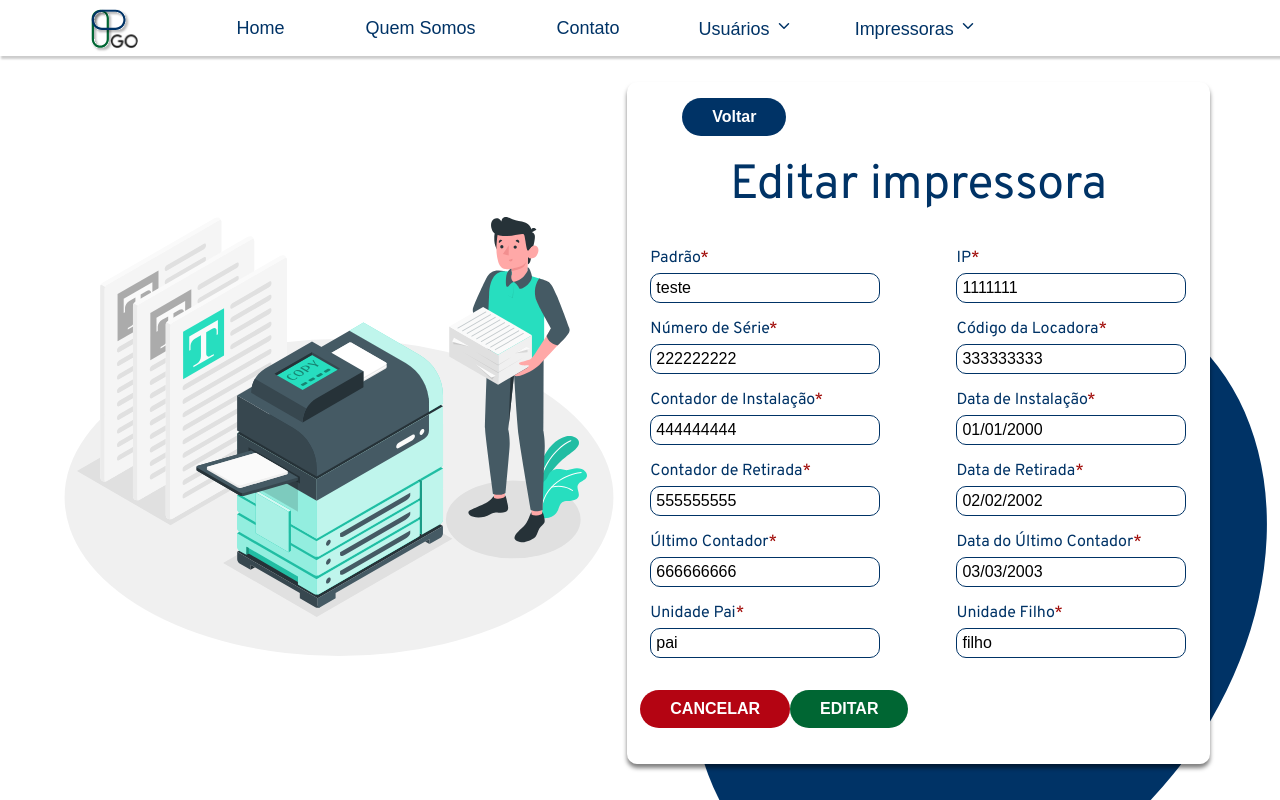
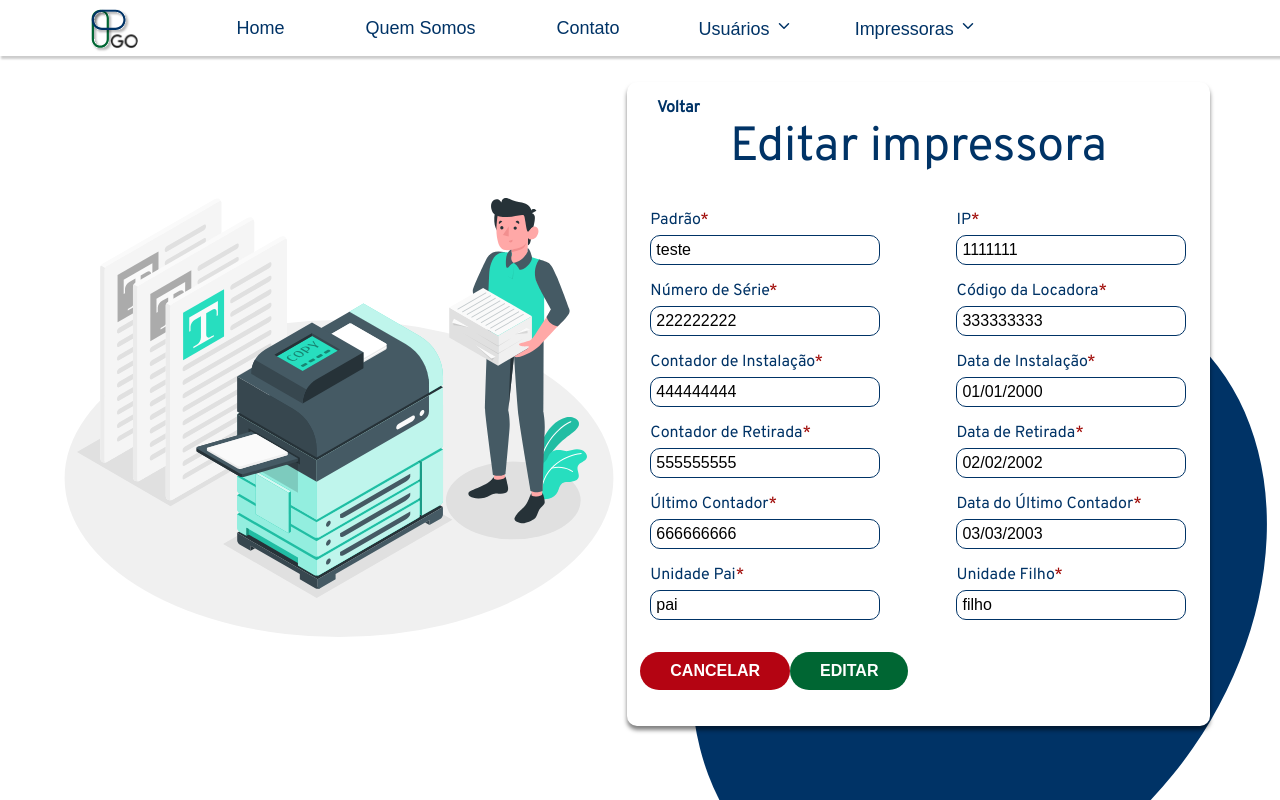
Before and after one commit to fga-eps-mds/2023.2-PrintGo-FrontEnd, a React (Create React App) app: page /editarimpressora in a window 1280 px wide. Built offline with nearby package versions, Linux system fonts and the light colour scheme; no server answers.

Commit message:
:bug: (#191) Arrumando botão de voltar de editar impressora

```diff
--- a/src/components/forms/EditPrinterForm.js
+++ b/src/components/forms/EditPrinterForm.js
@@ -4,6 +4,8 @@ import { yupResolver } from "@hookform/resolvers/yup";
 import "../../style/components/editPrinterForms.css";
 import elipse6 from '../../assets/elipse6.svg';
 import { getPrinterSchema } from "../utils/YupSchema";
+import { Link } from "react-router-dom";
+import arrow from "../../assets/arrow-left.svg"
 
 const fieldLabels = {
   padrao: 'Padrão',
@@ -56,9 +58,11 @@ export default function EditPrinterForm() {
 
   return (
     <div id="editPrinter-card">
-      <div id="buttons">
-        <button className="form-button" type="button" id="voltar-bnt">Voltar</button>
-      </div>
+
+      <Link id="link-back" to="/impressorascadastradas">
+
+      Voltar</Link>
+
       <header id="form-header">
         Editar impressora
       </header>
--- a/src/style/components/editPrinterForms.css
+++ b/src/style/components/editPrinterForms.css
@@ -149,6 +149,21 @@
   height: 150vh;
 }
 
+#link-back {
+  color: #003366;
+  text-decoration: none;
+  margin-right: 30rem;
+  font-weight: bold;
+}
+
+
+#arrow {
+  width: 2px;
+  height: 2px;
+  color: #003366;
+}
+
+
 @media (max-width: 900px) {
   #editPrinter-card {
     width: 90%;
```
Also changed, not shown: src/assets/arrow-left.svg (added).
